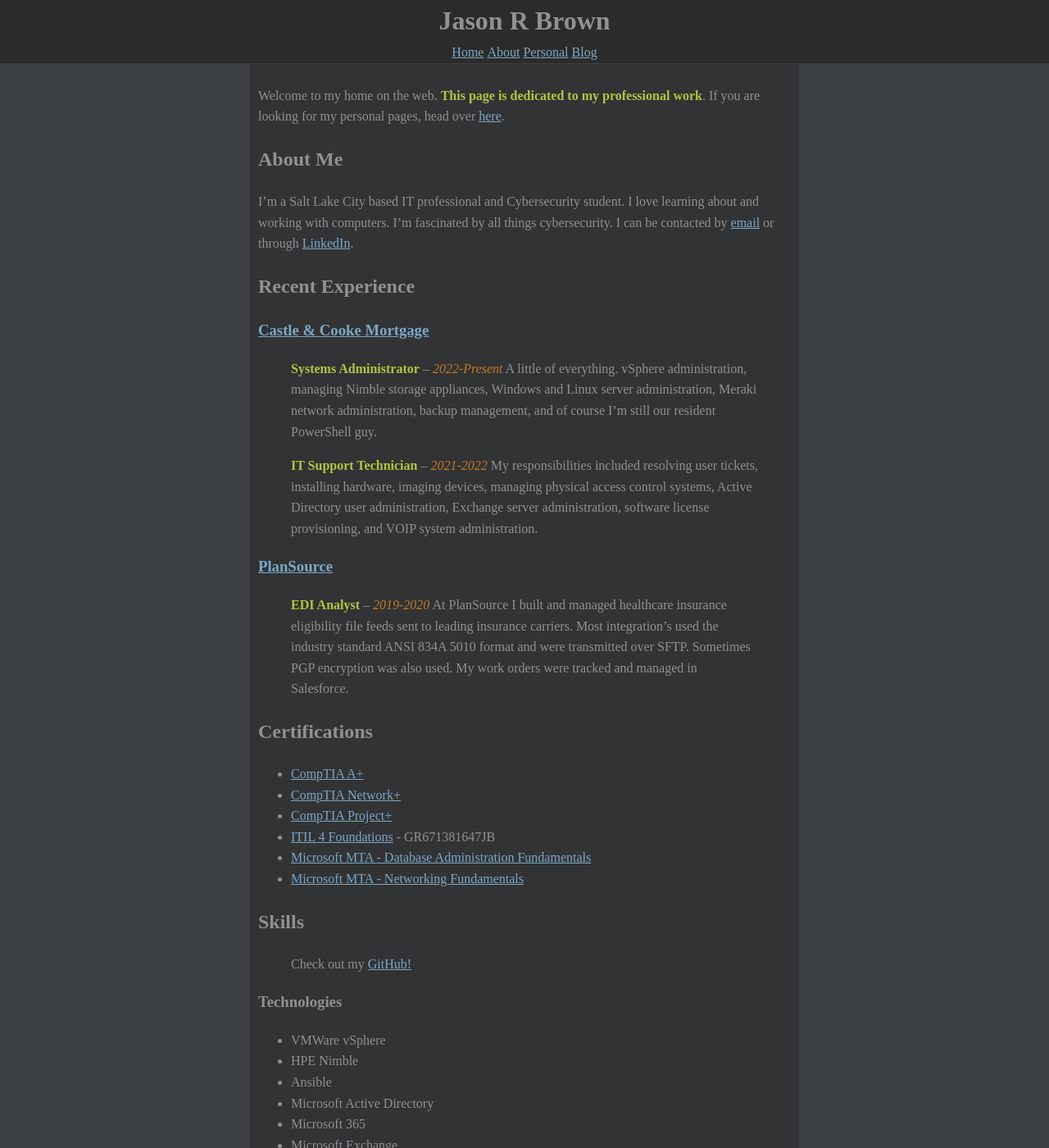
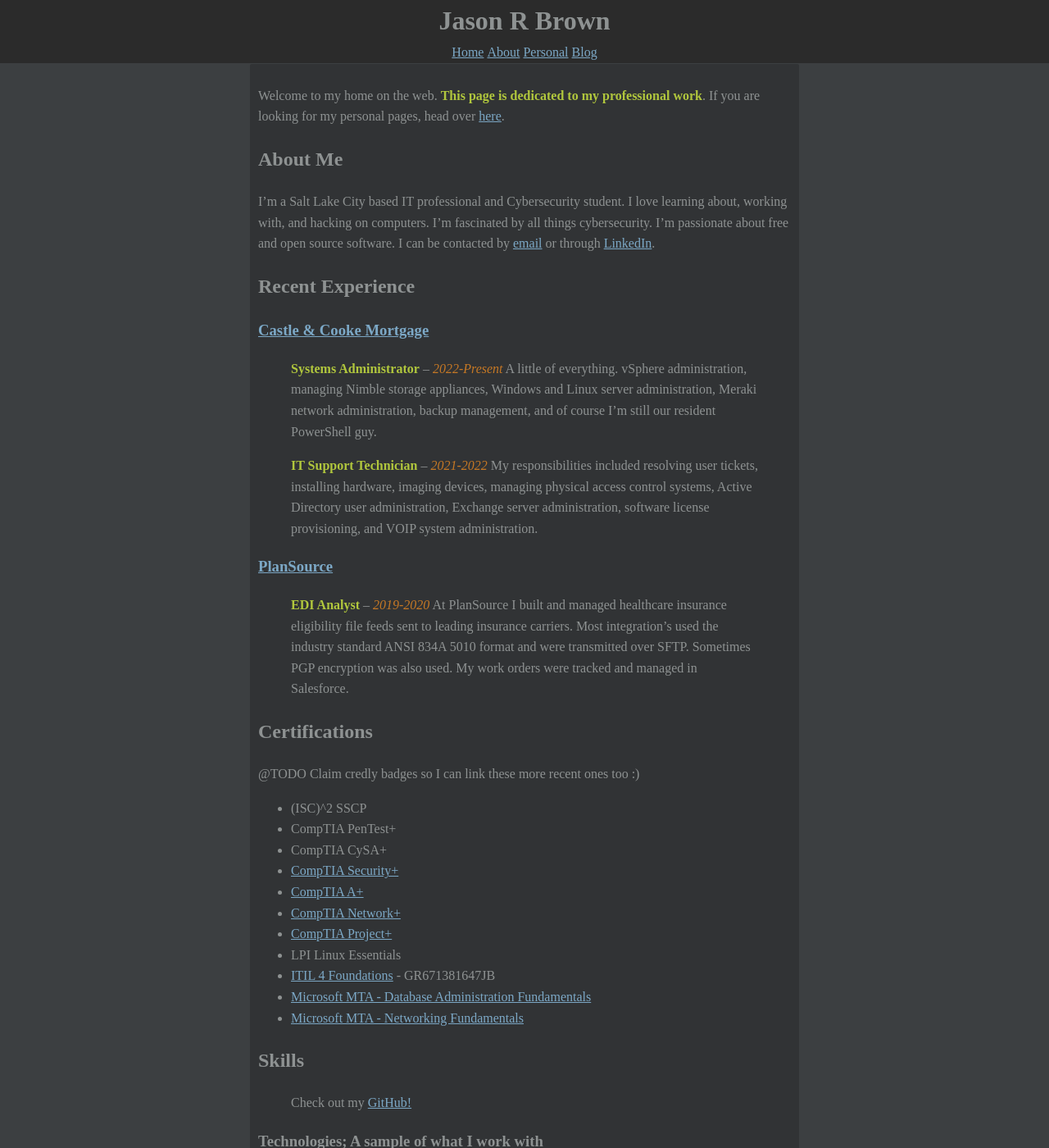
Before and after one commit to noUsernamesLef7/noUsernamesLef7.github.io, a Jekyll site: the page built from index.md, in a window 1280 px wide and 1400 px high. Shown: the whole window at 82% size. Built offline with Jekyll 4.4.1, drawn with Linux system fonts in a browser that asks for light colours; some of the changed text lies outside the part shown.

Commit message:
Update professional details

```diff
--- a/index.md
+++ b/index.md
@@ -8,7 +8,7 @@ title: Jason Brown's Site
 Welcome to my home on the web. **This page is dedicated to my professional work**. If you are looking for my personal pages, head over [here](/personal).
 
 ## About Me
-I'm a Salt Lake City based IT professional and Cybersecurity student. I love learning about and working with computers. I'm fascinated by all things cybersecurity. I can be contacted by [email](mailto:jason@jasonrbrown.dev) or through [LinkedIn](https://www.linkedin.com/in/jason-brown-a1a964138/).
+I'm a Salt Lake City based IT professional and Cybersecurity student. I love learning about, working with, and hacking on computers. I'm fascinated by all things cybersecurity. I'm passionate about free and open source software. I can be contacted by [email](mailto:jason@jasonrbrown.dev) or through [LinkedIn](https://www.linkedin.com/in/jason-brown-a1a964138/).
 
 ## Recent Experience
 ### [Castle & Cooke Mortgage](https://castlecookemortgage.com)
@@ -20,9 +20,15 @@ I'm a Salt Lake City based IT professional and Cybersecurity student. I love lea
 > **EDI Analyst** -- *2019-2020* At PlanSource I built and managed healthcare insurance eligibility file feeds sent to leading insurance carriers. Most integration's used the industry standard ANSI 834A 5010 format and were transmitted over SFTP. Sometimes PGP encryption was also used. My work orders were tracked and managed in Salesforce.
 
 ## Certifications
+@TODO Claim credly badges so I can link these more recent ones too :)
+* (ISC)^2 SSCP
+* CompTIA PenTest+
+* CompTIA CySA+
+* [CompTIA Security+](https://www.credly.com/badges/e280cdd9-dc51-428d-8f67-d12b1e279ca6/public_url)
 * [CompTIA A+](https://www.credly.com/badges/e7802eab-17bf-46c9-ba62-3c245e82370f/public_url)
 * [CompTIA Network+](https://www.credly.com/badges/dccf5679-036a-449c-ba98-6c30f0c52a48/public_url)
 * [CompTIA Project+](https://www.credly.com/badges/ec26deaa-2dbc-43c6-b7a9-842565966c0b/public_url)
+* LPI Linux Essentials
 * [ITIL 4 Foundations](https://www.peoplecert.org/for-corporations/certificate-verification-service) - GR671381647JB
 * [Microsoft MTA - Database Administration Fundamentals](https://www.credly.com/badges/60b6e279-7a98-4b06-8b06-243a697b560f/public_url)
 * [Microsoft MTA - Networking Fundamentals](https://www.credly.com/badges/88ed9237-0a83-4421-a22c-5a3ab1fd839e/public_url)
@@ -30,20 +36,42 @@ I'm a Salt Lake City based IT professional and Cybersecurity student. I love lea
 ## Skills
 > Check out my [GitHub!](https://github.com/noUsernamesLef7)
 
-### Technologies
+### Technologies; A sample of what I work with
 * VMWare vSphere
 * HPE Nimble
 * Ansible
-* Microsoft Active Directory
-* Microsoft 365
-* Microsoft Exchange
+* Docker
+* Linux
+    * Arch btw (Artix actually, but who's checking.)
+    * Debian <3
+    * CentOS (RIP)
+    * Various other distros
+* Microsoft
+    * Active Directory
+    * Azure AD
+    * Exchange
+    * Microsoft 365
+    * Intune
+    * Windows 10/11
+    * Windows Server 2003-2022
+    * IIS
+* Nginx
+* Citrix VDI
 * Cisco Meraki
+* Palo VPN
 
 ### Languages
-* Java
+* Rust
 * Python
 * PowerShell 🧙
 * Bash
 * SQL
 * HTML
 * CSS
+
+### Tools I Love
+* vim
+* calcurse
+* fzf
+* Anki
+* Zim wiki
```
Also changed, not shown: other parts of index.md (+1 -1 lines).
